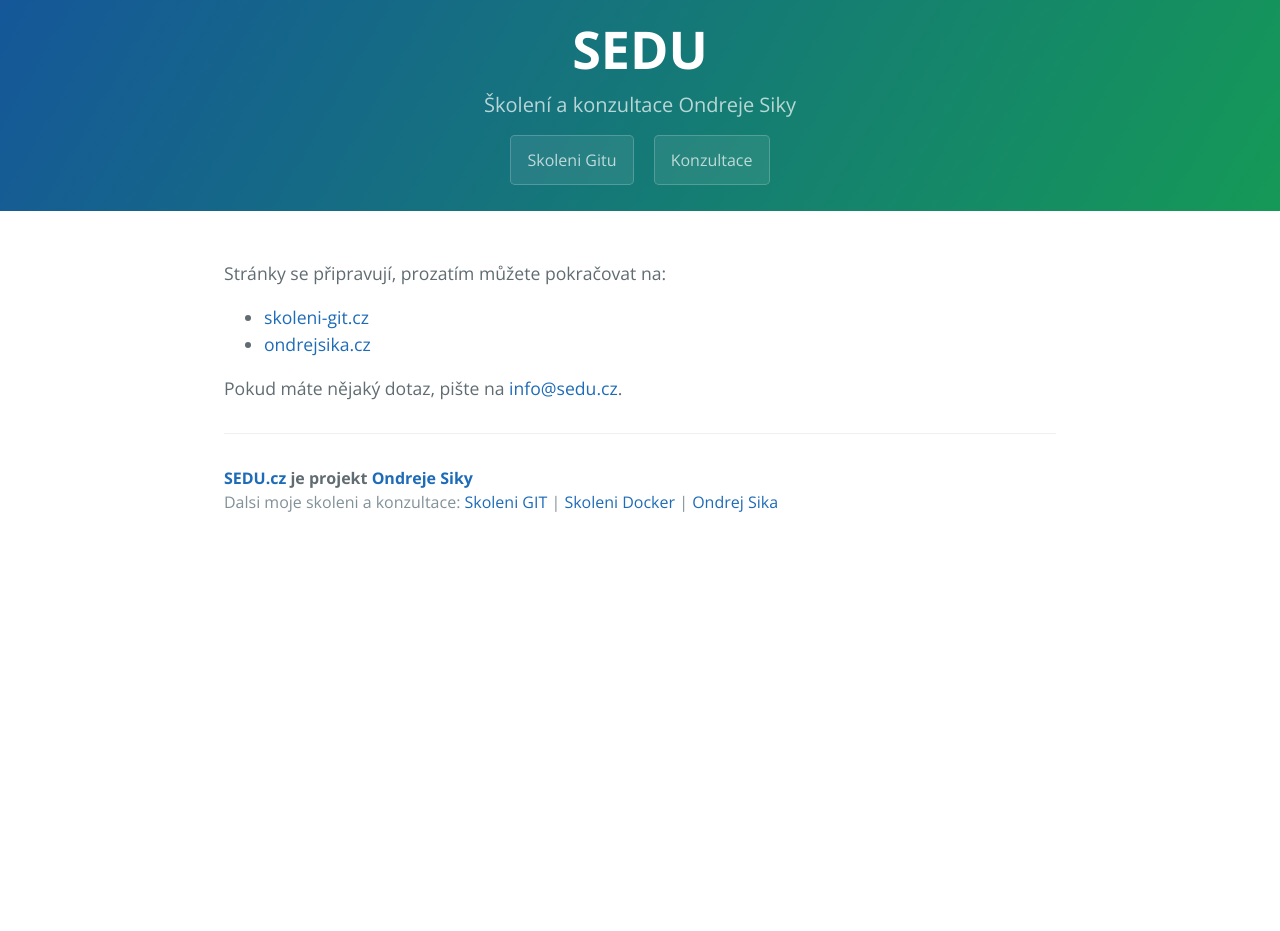
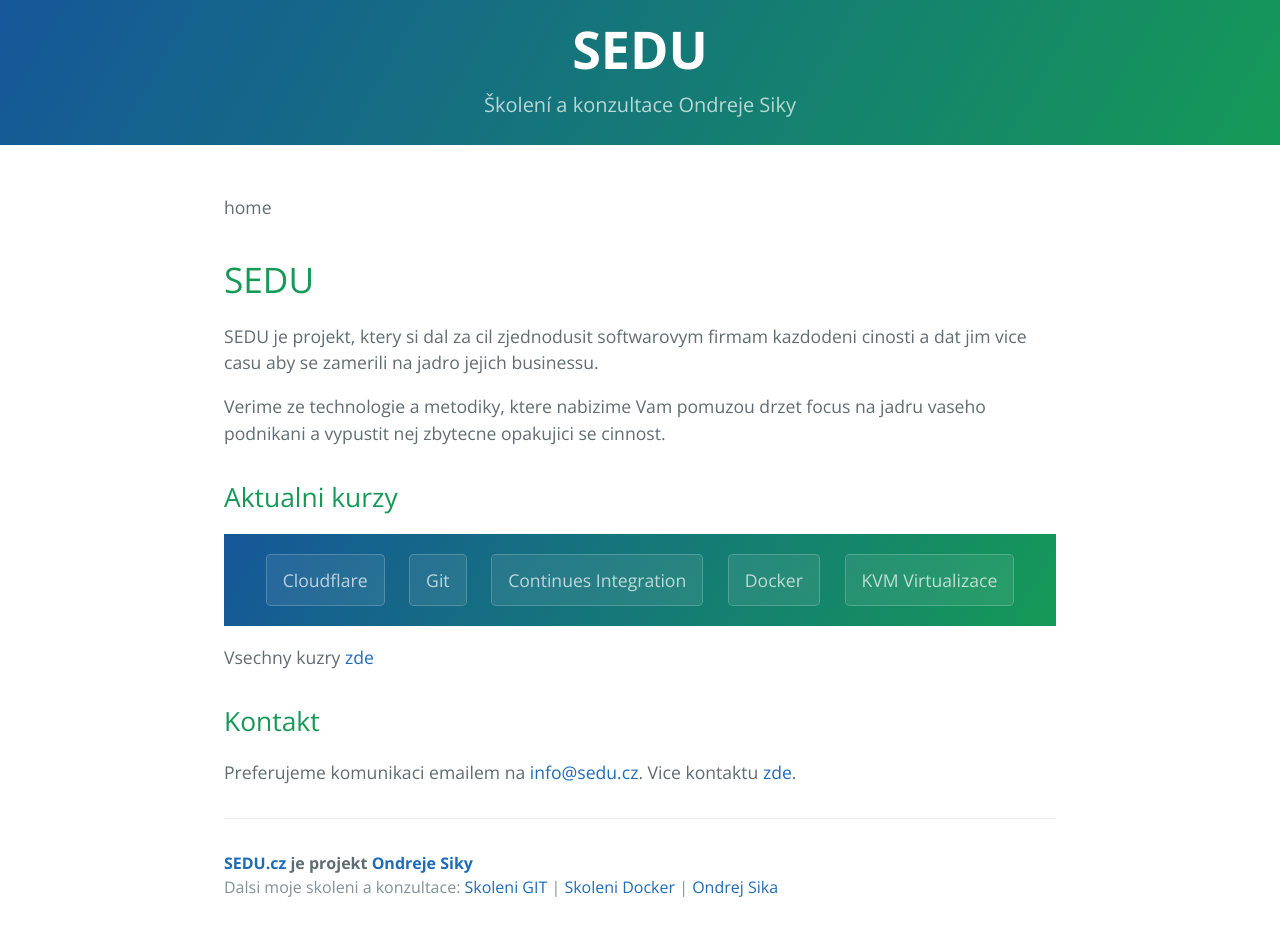
Before and after one commit to ondrejsika/sedu.cz, a Jekyll site: the page built from index.md, in a window 1280 px wide. Built offline with Jekyll 4.4.1, drawn with Linux system fonts in a browser that asks for light colours; before the commit the page ends 900 px from its top, so only the background shows below that.

```diff
--- a/index.md
+++ b/index.md
@@ -2,9 +2,38 @@
 layout: default
 ---
 
-Stránky se připravují, prozatím můžete pokračovat na:
+<style>
+.background {
+    color: #fff;
+    text-align: center;
+    background-color: #159957;
+    background-image: linear-gradient(120deg, #155799, #159957);
+}
+</style>
 
-- [skoleni-git.cz](https://skoleni-git.cz)
-- [ondrejsika.cz](https://ondrejsika.cz)
+home
 
-Pokud máte nějaký dotaz, pište na <info@sedu.cz>.
+# SEDU
+
+SEDU je projekt, ktery si dal za cil zjednodusit softwarovym firmam kazdodeni cinosti a dat jim vice casu aby se zamerili na jadro jejich businessu.
+
+Verime ze technologie a metodiky, ktere nabizime Vam pomuzou drzet focus na jadru vaseho podnikani a vypustit nej zbytecne opakujici se cinnost.
+
+## Aktualni kurzy
+
+<div class="background" style="padding: 10px">
+
+<!-- <a href="/kurzy/aws.html" class="btn" style="margin: 10px">Amazon Web Services (AWS)</a> -->
+<a href="/kurzy/cloudflare.html" class="btn" style="margin: 10px">Cloudflare</a>
+<a href="/kurzy/git.html" class="btn" style="margin: 10px">Git</a>
+<a href="/kurzy/continues-integration.html" class="btn" style="margin: 10px">Continues Integration</a>
+<a href="/kurzy/docker.html" class="btn" style="margin: 10px">Docker</a>
+<a href="/kurzy/kvm-virtualizace.html" class="btn" style="margin: 10px">KVM Virtualizace</a>
+
+</div>
+
+Vsechny kuzry [zde](/kurzy)
+
+## Kontakt
+
+Preferujeme komunikaci emailem na <info@sedu.cz>. Vice kontaktu [zde](/kontakt.html).
```
Also changed, not shown: _layouts/course.html (added, +25 -0 lines), _layouts/default.html (+5 -5 lines), kontakt.md (added, +24 -0 lines), kurzy/aws.md (added, +7 -0 lines), kurzy/cloudflare.md (added, +27 -0 lines), kurzy/continues-integration.md (added, +8 -0 lines), kurzy/docker.md (added, +8 -0 lines), kurzy/git.md (added, +8 -0 lines), kurzy/index.md (added, +19 -0 lines), kurzy/kvm-virtualizace.md (added, +45 -0 lines).
